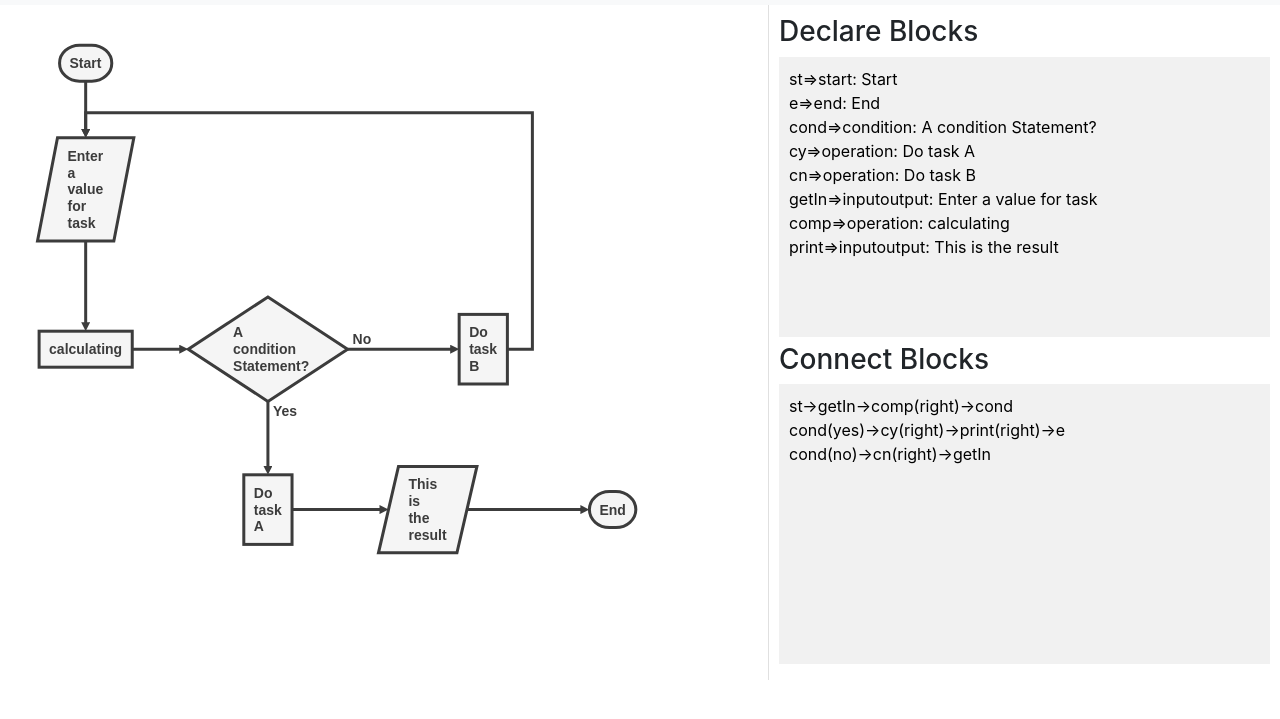
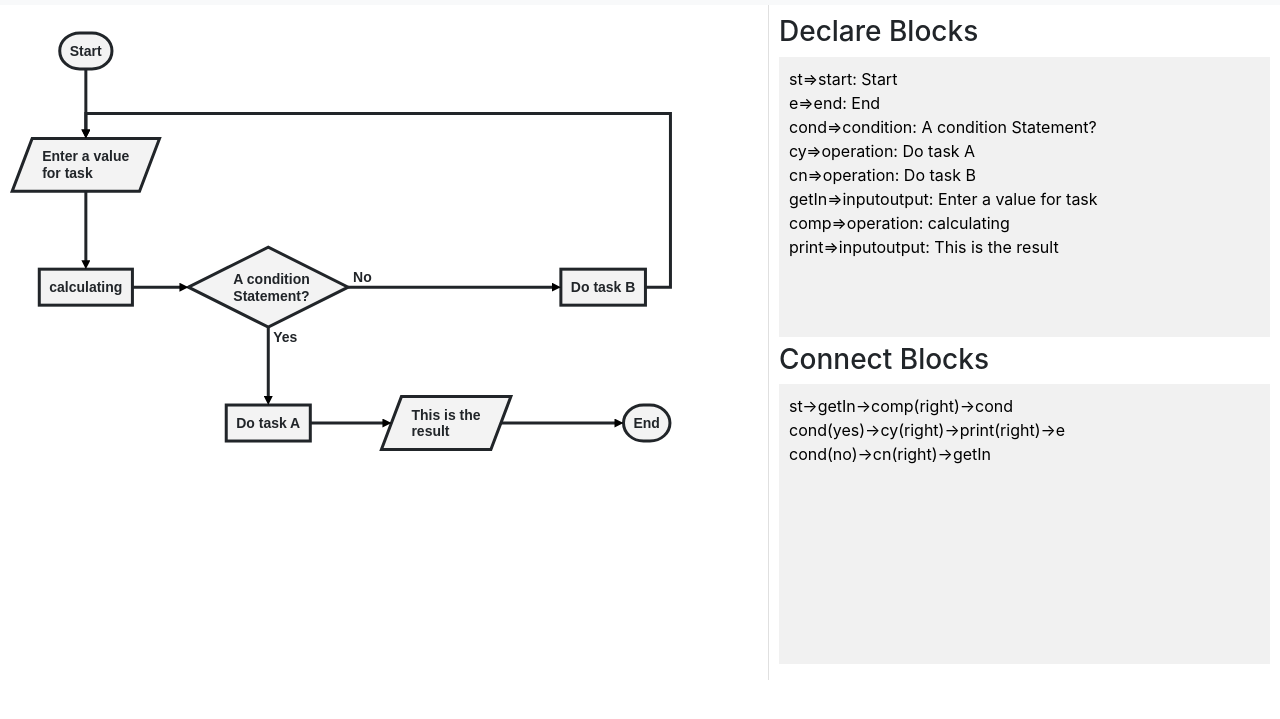
Before and after one commit to mannprerak2/flowchartmaker, a plain HTML site: page index.html in a window 1280 px wide. Shown: the part 51-770 px from the top of the page. Drawn offline with Linux system fonts and the light colour scheme.

Commit message:
fixed word wrap

```diff
--- a/app.css
+++ b/app.css
@@ -26,5 +26,3 @@ body{
     padding: 20px;
     background-color: rgb(240, 240, 240)
 }
-#canvas{
-}
--- a/app.js
+++ b/app.js
@@ -1,10 +1,29 @@
-var cddec,cdcon,canvas,chart;
+var cddec, cdcon, canvas, chart;
+var opts = {
+    'line-width': 3,
+    'maxWidth': 90,
+    'line-length': 50,
+    'text-margin': 10,
+    'font-size': 14,
+    'font-weight':'bold',
+    'font-color': 'rbg(60,60,60)',
+    // 'font': 'normal',
+    // 'font-family': 'calibri',
+    // 'font-weight': 'normal',
+    'line-color': 'rbg(60,60,60)',
+    'element-color': 'rbg(60,60,60)',
+    'fill': 'rgb(243,243,243)',
+    'yes-text': 'Yes',
+    'no-text': 'No',
+    'arrow-end': 'block',
+    'scale': 1
+};
 window.onload = function () {
     cddec = document.getElementById("code-declare");
     cdcon = document.getElementById("code-connect");
     canvas = document.getElementById("canvas");
 
-    cdcon.oninput = cddec.oninput = function(){
+    cdcon.oninput = cddec.oninput = function () {
         updateChart();
     }
     updateChart();//calling initially to load demo chart
@@ -30,53 +49,13 @@ function PrintDiv() {
 
 function updateChart() {
     try {
-        var code = cddec.value+"\n"+cdcon.value;
+        var code = cddec.value + "\n" + cdcon.value;
         if (chart) {
             canvas.innerHTML = '';
         }
 
         chart = flowchart.parse(code);
-        chart.drawSVG('canvas', {
-            // 'x': 30,
-            // 'y': 50,
-            'line-width': 3,
-            'maxWidth': 3,//ensures the flowcharts fits within a certian width
-            'line-length': 50,
-            'text-margin': 10,
-            'font-size': 14,
-            'font': 'normal',
-            'font-weight': 'bold',
-            'font-color': 'rgb(60,60,60)',
-            'line-color': 'rgb(60,60,60)',
-            'element-color': 'rgb(60,60,60)',
-            'fill': 'rgb(245,245,245)',
-            'yes-text': 'Yes',
-            'no-text': 'No',
-            'arrow-end': 'block',
-            'scale': 1,
-            // 'symbols': {
-            //     'start': {
-            //         'font-color': 'red',
-            //         'element-color': 'green',
-            //         'fill': 'yellow'
-            //     },
-            //     'end': {
-            //         'class': 'end-element'
-            //     }
-            // },
-            // 'flowstate': {
-            //     'past': { 'fill': '#CCCCCC', 'font-size': 12 },
-            //     'current': { 'fill': 'yellow', 'font-color': 'red', 'font-weight': 'bold' },
-            //     'future': { 'fill': '#FFFF99' },
-            //     'request': { 'fill': 'blue' },
-            //     'invalid': { 'fill': '#444444' },
-            //     'approved': { 'fill': '#58C4A3', 'font-size': 12, 'yes-text': 'APPROVED', 'no-text': 'n/a' },
-            //     'rejected': { 'fill': '#C45879', 'font-size': 12, 'yes-text': 'n/a', 'no-text': 'REJECTED' }
-            // }
-        });
-        $('[id^=sub1]').click(function () {
-            alert('info here');
-        });
+        chart.drawSVG('canvas',opts);
     }
     catch (err) {
         chart = document.getElementById("canvas");
```
